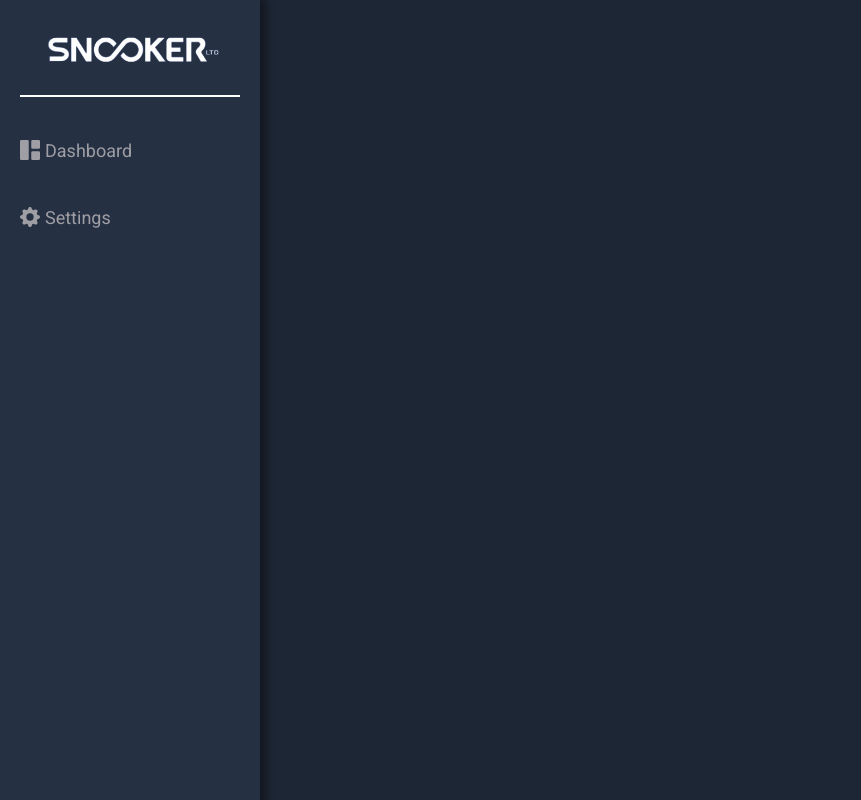
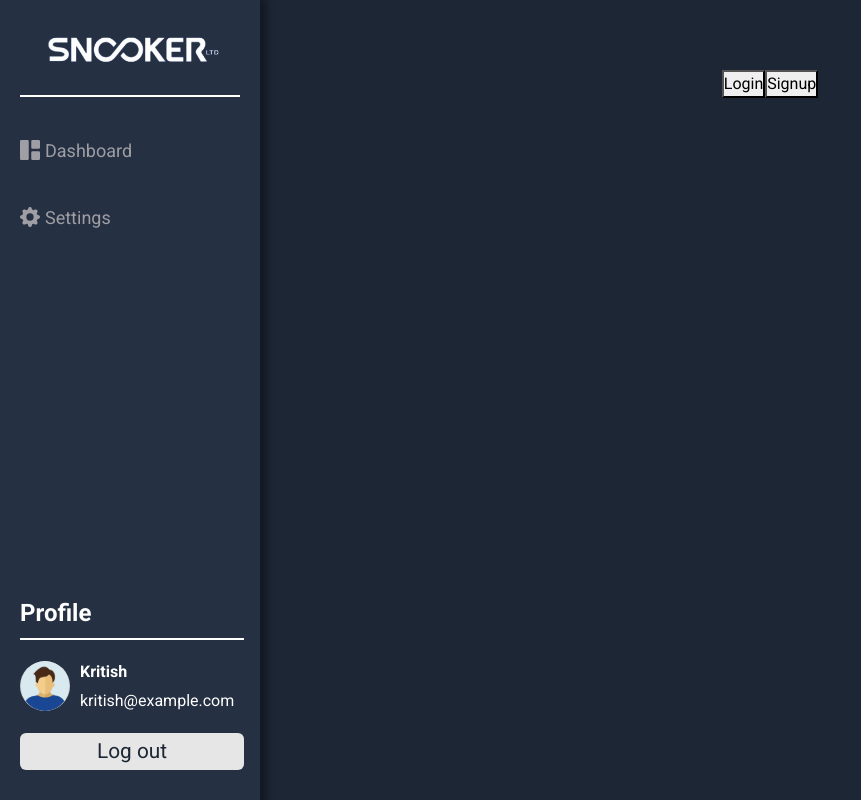
Before and after one commit to UjjwalMrzn/Table-Frontend, a React (Vite) app in the folder AdminPanel/: page /accesspage in a window 1280 px wide. Shown: the whole page, without its empty margins (0-861 px from the left). Built offline with nearby package versions, Linux system fonts and the light colour scheme; a web font is replaced by a local one.

Commit message:
logout buttom and profile

```diff
--- /dev/null
+++ b/AdminPanel/src/AccessPage.jsx
@@ -0,0 +1,17 @@
+import React from 'react'
+
+const AccessPage = () => {
+  return (
+    <>
+     <form action="/login" name="login_btn">
+                <button class="login-button">Login</button>
+            </form>
+            <form action="/register" name="register_btn">
+                <button class="signup-button">Signup</button>
+            </form>
+
+    </>
+  )
+}
+
+export default AccessPage
--- a/AdminPanel/src/App.css
+++ b/AdminPanel/src/App.css
@@ -158,6 +158,7 @@ body {
 .sidebar-list-item:hover {
   background-color: rgba(255, 255, 255, 0.2);
   cursor: pointer;
+  font-weight: bold;
 }
 
 .sidebar-list-item > a {
@@ -180,7 +181,88 @@ body {
   position: absolute;
   z-index: 12 !important;
 }
+.profile-container {
+  position: absolute;
+  bottom: 10px; /* Adjust distance from bottom */
+  left: 0px; /* Adjust distance from left */
+  padding: 20px;
+  border-radius: 10px;
+  color: white;
+  /* width: 250px; Adjust width as needed */
+}
 
+.profile-container h5 {
+  font-size: 1.5rem;
+  border-bottom: 2px solid #fff;
+  padding-bottom: 10px;
+  margin: 0 0 10px 0; /* Add margin below the header */
+  font-weight: bold;
+  /* margin-bottom: 20px; */
+
+}
+
+.profile {
+  display: flex;
+  align-items: center;
+  margin-top: 20px;
+}
+
+
+.profile-picture {
+  height: 50px;
+  width: 50px;
+  border-radius: 50%;
+  background-color: #ccc; /* Placeholder background color */
+  display: flex;
+  justify-content: center;
+  align-items: center;
+  margin-right: 10px; /* Add margin to the right of the image */
+}
+
+.profile-details {
+  display: flex;
+  flex-direction: column;
+}
+
+.profile-name,
+.profile-email {
+  margin: 0; /* Remove margin for tighter layout */
+}
+
+.profile-name {
+  font-weight: bold;
+  margin-bottom: 5px; /* Add margin below the name */
+}
+
+.profile-container .logout {
+  margin-top: 20px; /* Add margin above the logout button */
+  display: flex;
+  justify-content: center; /* Center the logout button */
+}
+
+.logout-button {
+  background-color: rgb(230, 230, 230);
+  border: 2px solid transparent; /* Set initial border to 2px solid transparent */
+  font-size: 1.3rem;
+  color: #1d2634;
+  padding: 1px 75px;
+  border-radius: 6px;
+  cursor: pointer;
+  transition: background-color 0.3s, border-color 0.3s, color 0.3s;
+  display: flex;
+  align-items: center;
+  gap: 10px; /* Space between icon and text */
+}
+
+.profile-container .logout-button:hover {
+  background-color: transparent;
+  border: 2px solid #ccc; /* Maintain 2px border */
+  color: #fff;
+}
+
+.logout-button span {
+  font-size: 1.2rem; /* Adjust icon size */
+}
 
 
 
--- a/AdminPanel/src/App.jsx
+++ b/AdminPanel/src/App.jsx
@@ -18,7 +18,8 @@ import Dashboard from './Dashboard';
 import Booknow from './BookNow';
 import EditTable from './EditTable';
 import PayNow from './PayNow';
-import Bill from './Bill';
+import  Bill from './Bill';
+import AccessPage from './AccessPage';
 // import TimeBill from './TimeBill';
 // import Details2 from './Details2';
 
@@ -67,6 +68,7 @@ function App() {
           <Route path="/edittable/:id" component={EditTable} />
           <Route path="/PayNow/:id" component={PayNow} />
           <Route path="/bill/:id" component={Bill} />
+          <Route path="/accesspage" component={AccessPage} />
           {/* <Route path="/TimeBill/:id" component={TimeBill} /> */}
 
         </BrowserRouter>
--- a/AdminPanel/src/Sidebar.jsx
+++ b/AdminPanel/src/Sidebar.jsx
@@ -26,6 +26,24 @@ function Sidebar({ openSidebarToggle, OpenSidebar }) {
         </li>
       </ul>
 
+      <div className='profile-container'>
+  <h5>Profile</h5>
+  <div className='profile'>
+    <img src='ppp.png' className='profile-picture' alt='Profile'/>
+    <div className='profile-details'>
+      <p className='profile-name'>Kritish</p>
+      <p className='profile-email'>kritish@example.com</p>
+    </div>
+  </div>
+  <div className='logout'>
+    <button className='logout-button'>Log out
+      {/* <span>&#x21A9;</span>  */}
+    </button>
+  </div>
+</div>
+
+
+
     </aside>
   );
 }
--- a/AdminPanel/src/user.jsx
+++ b/AdminPanel/src/user.jsx
@@ -97,7 +97,7 @@ function User() {
 
             <label1>Frame :</label1>
             <div className='row-input'>
-            <input className='row-input' placeholder='Enter a frame number' type='text' name='Frame' value={frame} onChange={(e) => setFrame(e.target.value)} />
+            <input className='row-input' placeholder='Enter a frame no.' type='text' name='Frame' value={frame} onChange={(e) => setFrame(e.target.value)} />
             </div>
 
             <label2>Frame Time Limit :</label2>
```
Also changed, not shown: AdminPanel/public/pp.png (added), AdminPanel/public/ppp.png (added).
